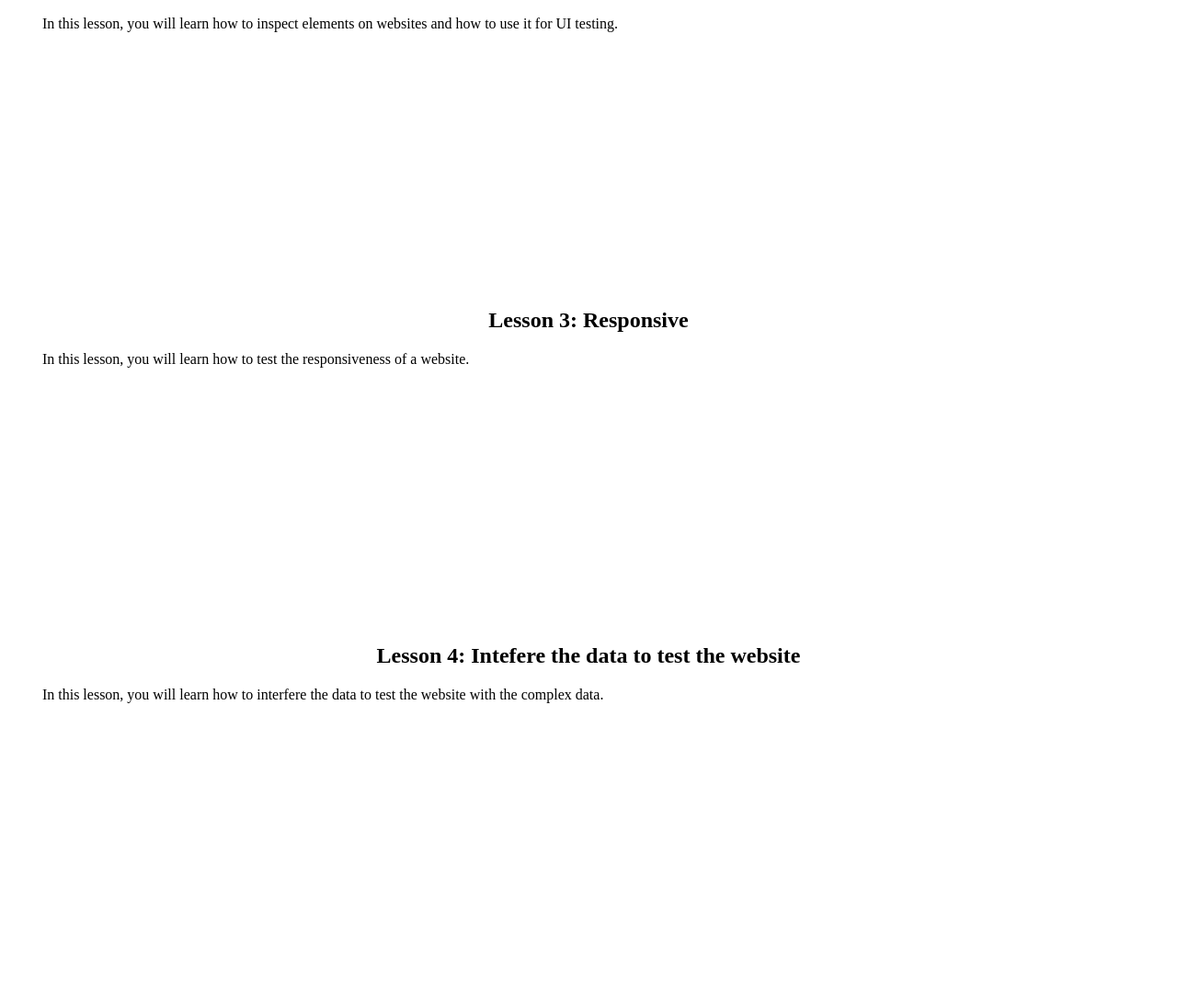
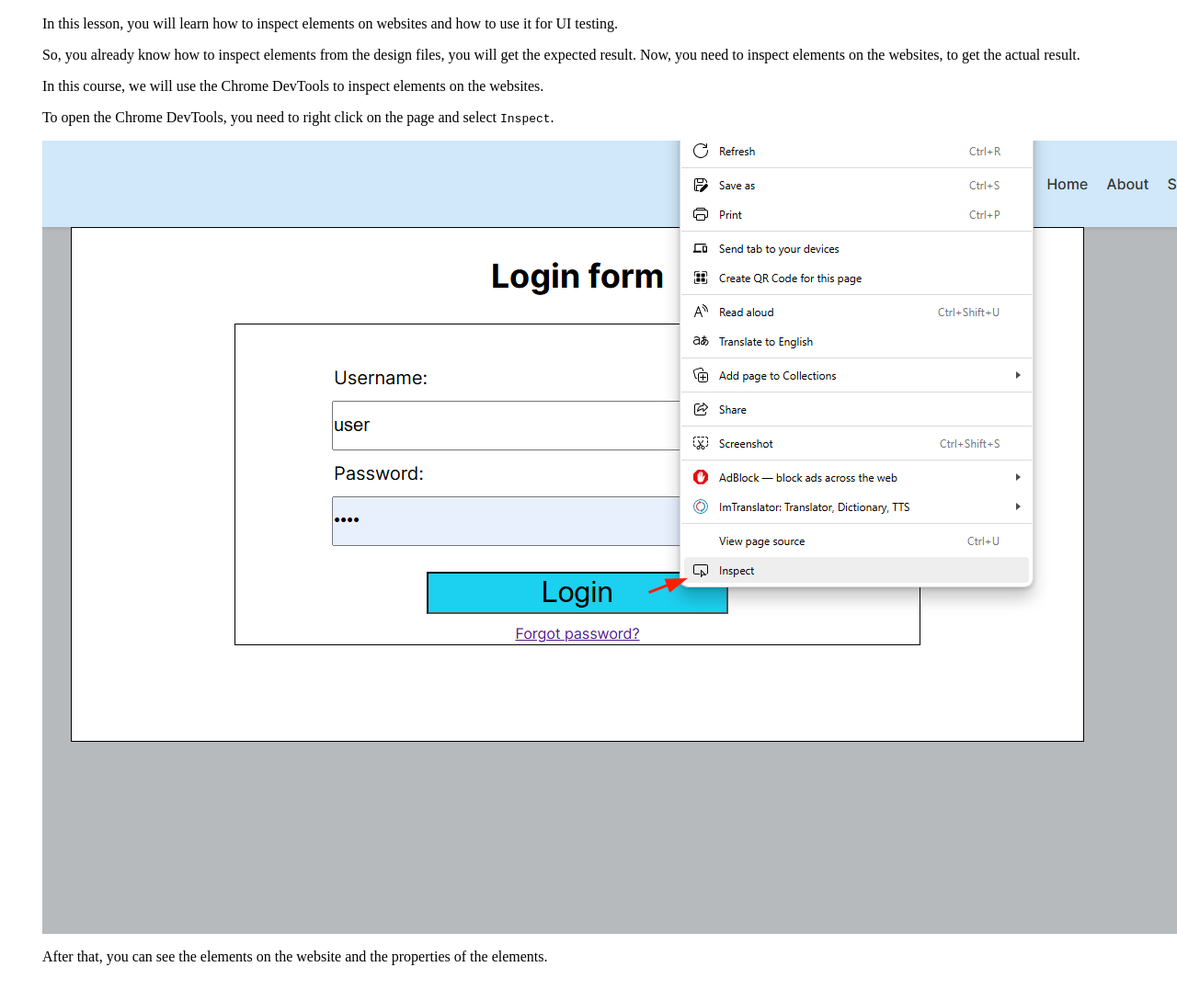
Before and after one commit to vukhiemnb/web_testing, a website: page ui_testing.html in a window 1280 px wide. Shown: the part 3306-4395 px from the top of the page at 92% size. Before the commit the page ends 4371 px from the top, so only its background shows below. Drawn offline with Linux system fonts and the light colour scheme.

Commit message:
Add inspect element section

```diff
--- a/ui_testing.html
+++ b/ui_testing.html
@@ -194,6 +194,27 @@
         In this lesson, you will learn how to inspect elements on websites and
         how to use it for UI testing.
       </p>
+      <p>
+        So, you already know how to inspect elements from the design files, you
+        will get the expected result. Now, you need to inspect elements on the
+        websites, to get the actual result.
+      </p>
+      <p>
+        In this course, we will use the Chrome DevTools to inspect elements on
+        the websites.
+      </p>
+      <p>
+        To open the Chrome DevTools, you need to right click on the page and
+        select <code>Inspect</code>.
+      </p>
+      <img
+        src="resources/ui_testing/browser_interaction/Button_inspect.png"
+        alt="Inspect elements"
+      />
+      <p>
+        After that, you can see the elements on the website and the properties
+        of the elements.
+      </p>
     </section>
     <section id="lesson_03" class="lesson_details">
       <h2>Lesson 3: Responsive</h2>
```
